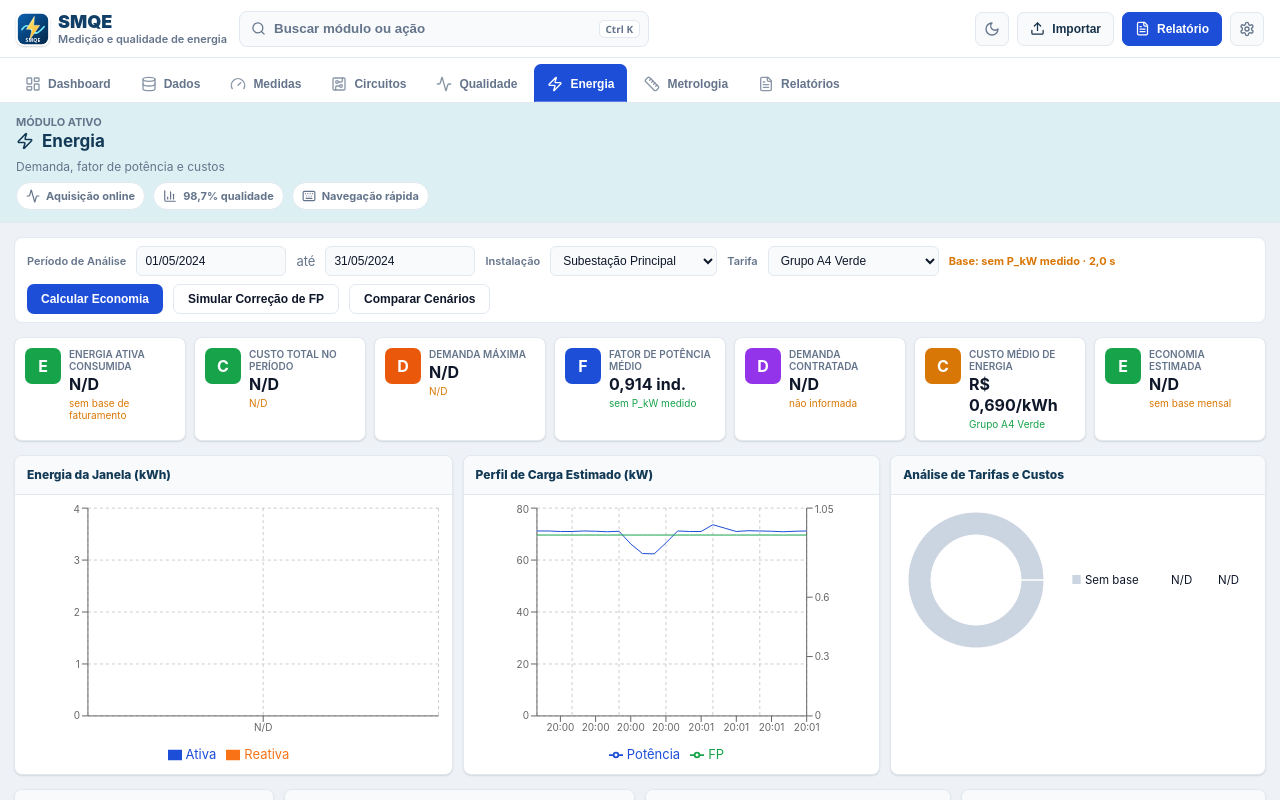
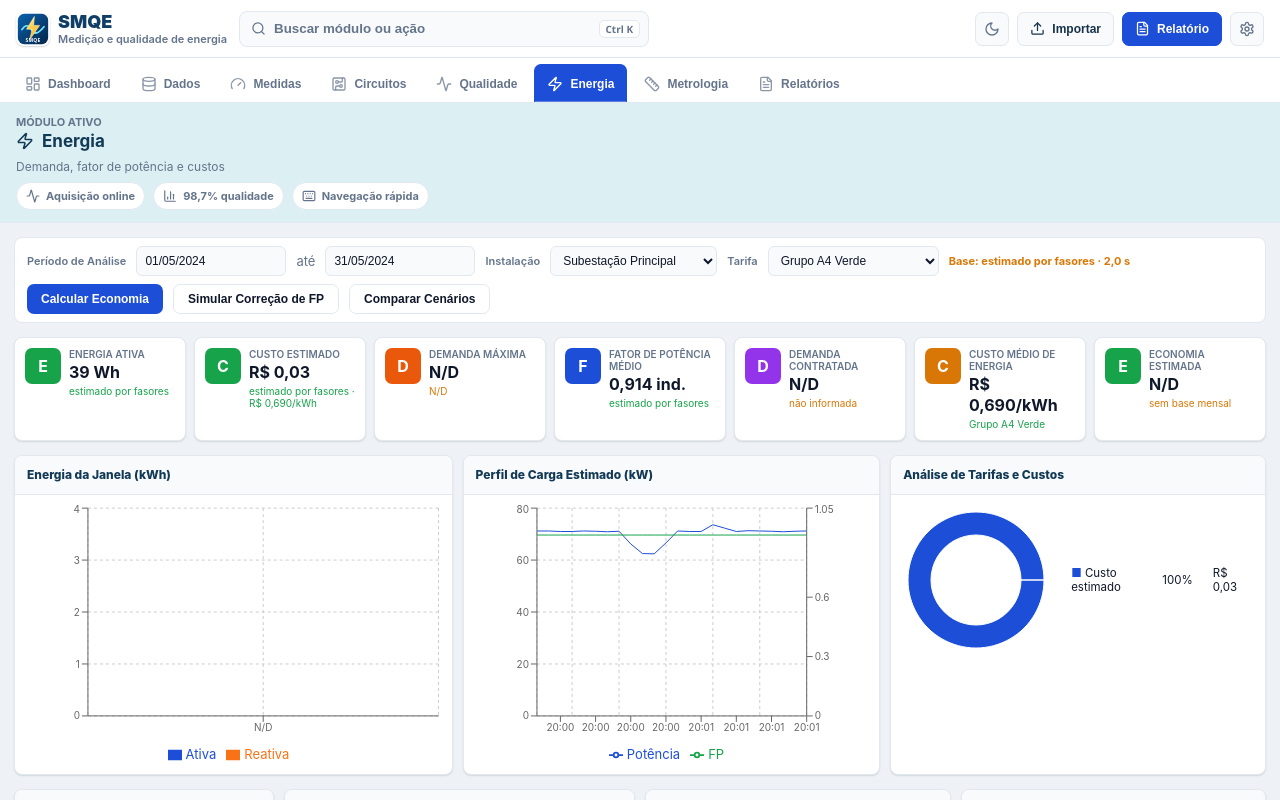
Before and after one commit to frahncky/MedidasQualidadeEnergia, a React (Vite) app in the folder web/: page / in a window 1280 px wide. Both pictures are taken after a click on the button "Energia". Shown: the top 800 px of the page. Built offline with nearby package versions, Linux system fonts and the light colour scheme.

Commit message:
Mostra custo estimado da janela

```diff
--- a/web/src/tabs/Dashboard.jsx
+++ b/web/src/tabs/Dashboard.jsx
@@ -203,10 +203,15 @@ function buildSeries(period, analysis, stats) {
 }
 
 function buildKPI(analysis, stats) {
-  const cost = stats.billingReady ? stats.energyKWh * ENERGY_TARIFF_BRL_KWH : NaN
+  const cost = Number.isFinite(stats.energyKWh) ? stats.energyKWh * ENERGY_TARIFF_BRL_KWH : NaN
   const energyDetail = stats.hasMeasuredPower
     ? `janela medida: ${fmtDuration(stats.windowHours)}`
     : `estimada na amostra: ${fmtDuration(stats.windowHours)}`
+  const costDetail = stats.billingReady
+    ? 'tarifa sobre janela medida'
+    : stats.hasMeasuredPower
+      ? 'estimado na amostra curta'
+      : 'estimado por fasores'
   const d = {
     energy: fmtEnergy(stats.energyKWh),
     reactive: fmtReactiveEnergy(stats.reactiveKvarh),
@@ -225,7 +230,7 @@ function buildKPI(analysis, stats) {
     { name: 'THD-V Médio',     value: d.thdv,     detail: 'média da amostra', color: '#0284c7', bg: '#e0f2fe', icon: '~', tone: 'muted' },
     { name: 'THD-I Médio',     value: d.thdi,     detail: 'média da amostra', color: '#7c3aed', bg: '#ede9fe', icon: '≈', tone: 'muted' },
     { name: 'Eventos Detec.',  value: d.events,   detail: 'detectados na janela', color: '#dc2626', bg: '#fee2e2', icon: '⚠', tone: analysis.events.length ? 'warn' : 'ok' },
-    { name: 'Custo Estimado',  value: d.cost,     detail: stats.billingReady ? 'tarifa sobre janela medida' : 'sem base de faturamento', color: '#15803d', bg: '#dcfce7', icon: '$', tone: stats.billingReady ? 'ok' : 'warn' },
+    { name: 'Custo Estimado',  value: d.cost,     detail: costDetail, color: '#15803d', bg: '#dcfce7', icon: '$', tone: stats.billingReady ? 'ok' : 'warn' },
   ]
 }
 
--- a/web/src/tabs/EnergiaDemandaFP.jsx
+++ b/web/src/tabs/EnergiaDemandaFP.jsx
@@ -175,13 +175,19 @@ function buildMetrics(analysis, tariffName, fpTarget) {
   const qRows = rows.filter(row => Number.isFinite(row?.q) && Number.isFinite(row?.timestamp))
   const windowHours = spanHours(rows.length ? rows : (analysis.rmsSeries ?? []))
   const hasMeasuredPower = pRows.length >= 2
+  const estimatedRows = hasMeasuredPower ? [] : (analysis.rmsSeries ?? []).map(row => ({
+    timestamp: row.timestamp,
+    p: estimatePowerFromRms(row, analysis),
+    fp: row.fp,
+  })).filter(row => Number.isFinite(row.timestamp) && Number.isFinite(row.p))
   const billingReady = hasMeasuredPower && windowHours >= MIN_BILLING_WINDOW_HOURS
-  const energyKWh = hasMeasuredPower ? integrate(pRows, 'p', windowHours) : NaN
+  const hasEstimatedPower = !hasMeasuredPower && estimatedRows.length >= 2 && windowHours > 0
+  const energyKWh = hasMeasuredPower ? integrate(pRows, 'p', windowHours) : hasEstimatedPower ? integrate(estimatedRows, 'p', windowHours) : NaN
   const reactiveKvarh = qRows.length >= 2 ? integrate(qRows, 'q', windowHours) : NaN
   const avgPowerKw = hasMeasuredPower ? Math.abs(avg(pRows.map(row => row.p))) : Math.abs(analysis.power?.pKw || NaN)
   const maxDemandKw = hasMeasuredPower ? Math.max(...pRows.map(row => Math.abs(row.p)).filter(Number.isFinite), 0) : NaN
   const fpAvg = clamp(analysis.summary?.fpAvg || analysis.power?.fp || 0, 0, 1)
-  const cost = billingReady ? energyKWh * tariff.energy : NaN
+  const cost = Number.isFinite(energyKWh) ? energyKWh * tariff.energy : NaN
   const qCap = billingReady ? calcCapacitorBank(avgPowerKw, fpAvg, fpTarget) : NaN
   const capacitorCost = Number.isFinite(qCap) ? qCap * BANK_COST_BRL_PER_KVAR : NaN
   const savings = billingReady && fpAvg < fpTarget ? cost * clamp((fpTarget - fpAvg) * 1.8, 0, 0.18) : NaN
@@ -193,6 +199,7 @@ function buildMetrics(analysis, tariffName, fpTarget) {
     tariff,
     windowHours,
     hasMeasuredPower,
+    hasEstimatedPower,
     billingReady,
     energyKWh,
     reactiveKvarh,
@@ -206,7 +213,7 @@ function buildMetrics(analysis, tariffName, fpTarget) {
     energyBars,
     loadProfile,
     demandCurve,
-    basis: billingReady ? 'janela medida' : hasMeasuredPower ? 'amostra curta' : 'sem P_kW medido',
+    basis: billingReady ? 'janela medida' : hasMeasuredPower ? 'amostra curta' : hasEstimatedPower ? 'estimado por fasores' : 'sem base',
   }
 }
 
@@ -215,9 +222,9 @@ function placeholderRows() {
 }
 
 function costPie(metrics) {
-  if (!metrics.billingReady) return [{ name: 'Sem base', value: 1, color: '#cbd5e1', amount: NaN }]
+  if (!Number.isFinite(metrics.cost)) return [{ name: 'Sem base', value: 1, color: '#cbd5e1', amount: NaN }]
   return [
-    { name: 'Energia ativa', value: 100, color: '#1d4ed8', amount: metrics.cost },
+    { name: metrics.billingReady ? 'Energia ativa' : 'Custo estimado', value: 100, color: '#1d4ed8', amount: metrics.cost },
   ]
 }
 
@@ -243,7 +250,7 @@ function scenarioRows(metrics, fpAtual, fpTarget) {
 
 function balanceRows(metrics) {
   return [
-    ['Energia ativa medida', fmtEnergy(metrics.energyKWh), metrics.billingReady ? '100,0%' : 'N/D', metrics.basis],
+    ['Energia ativa', fmtEnergy(metrics.energyKWh), metrics.billingReady ? '100,0%' : 'estimada', metrics.basis],
     ['Energia reativa medida', fmtReactiveEnergy(metrics.reactiveKvarh), 'N/D', metrics.hasMeasuredPower ? 'coluna Q_kVAr' : 'N/D'],
     ['Demanda máxima', fmtPower(metrics.maxDemandKw), 'N/D', metrics.hasMeasuredPower ? 'P_kW medido' : 'N/D'],
     ['Duração da janela', fmtDuration(metrics.windowHours), 'N/D', metrics.billingReady ? 'apta' : 'insuficiente'],
@@ -375,8 +382,8 @@ export default function EnergiaDemandaFP() {
 
       <div className="kpi-row" style={{ gridTemplateColumns: 'repeat(7,1fr)' }}>
         {[
-          ['Energia Ativa Consumida', fmtEnergy(metrics.energyKWh), metrics.billingReady ? `janela: ${fmtDuration(metrics.windowHours)}` : 'sem base de faturamento', '#16a34a'],
-          ['Custo Total no Período', fmtMoney(metrics.cost), metrics.billingReady ? `tarifa: ${fmt(metrics.tariff.energy, 3)}/kWh` : 'N/D', '#16a34a'],
+          ['Energia Ativa', fmtEnergy(metrics.energyKWh), metrics.billingReady ? `janela: ${fmtDuration(metrics.windowHours)}` : metrics.basis, '#16a34a'],
+          ['Custo Estimado', fmtMoney(metrics.cost), Number.isFinite(metrics.cost) ? `${metrics.basis} · R$ ${fmt(metrics.tariff.energy, 3)}/kWh` : 'N/D', '#16a34a'],
           ['Demanda Máxima', fmtPower(metrics.maxDemandKw), metrics.hasMeasuredPower ? 'P_kW medido' : 'N/D', '#ea580c'],
           ['Fator de Potência Médio', `${fmt(metrics.fpAvg, 3)} ind.`, analysisStatus.running ? 'analisando' : metrics.basis, '#1d4ed8'],
           ['Demanda Contratada', 'N/D', 'não informada', '#9333ea'],
@@ -401,7 +408,7 @@ export default function EnergiaDemandaFP() {
           <div className="panel__head">Análise de Tarifas e Custos</div>
           <div className="panel__body" style={{ display: 'grid', gridTemplateColumns: '150px 1fr', gap: 10, alignItems: 'center' }}>
             <ResponsiveContainer width="100%" height={150}><PieChart><Pie data={pie} dataKey="value" innerRadius={45} outerRadius={68}>{pie.map(p => <Cell key={p.name} fill={p.color} />)}</Pie><Tooltip /></PieChart></ResponsiveContainer>
-            <table className="tbl"><tbody>{pie.map(p => <tr key={p.name}><td><span style={{ color: p.color }}>■</span> {p.name}</td><td>{metrics.billingReady ? `${p.value}%` : 'N/D'}</td><td>{fmtMoney(p.amount)}</td></tr>)}</tbody></table>
+            <table className="tbl"><tbody>{pie.map(p => <tr key={p.name}><td><span style={{ color: p.color }}>■</span> {p.name}</td><td>{Number.isFinite(p.amount) ? `${p.value}%` : 'N/D'}</td><td>{fmtMoney(p.amount)}</td></tr>)}</tbody></table>
           </div>
         </div>
       </div>
```
